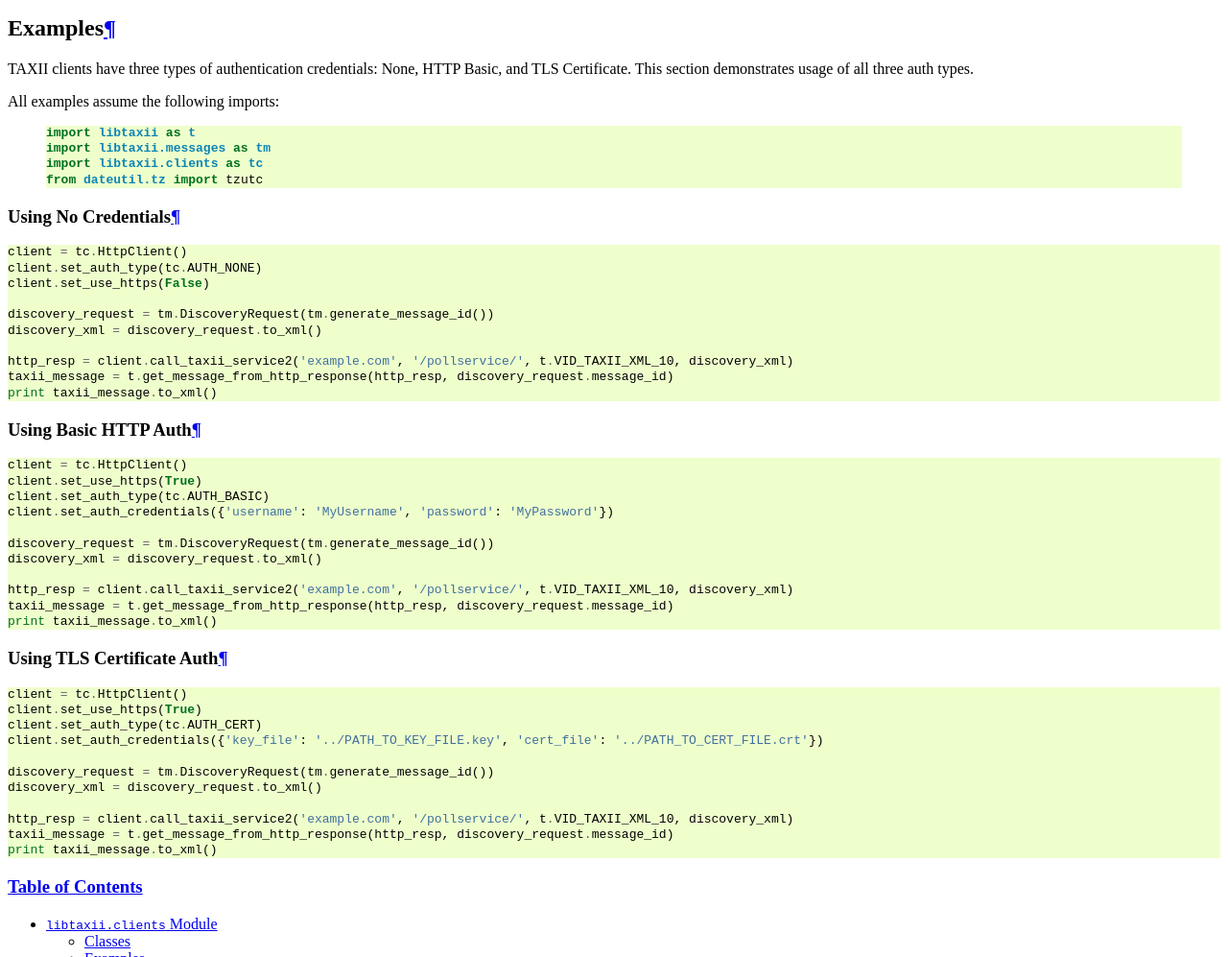
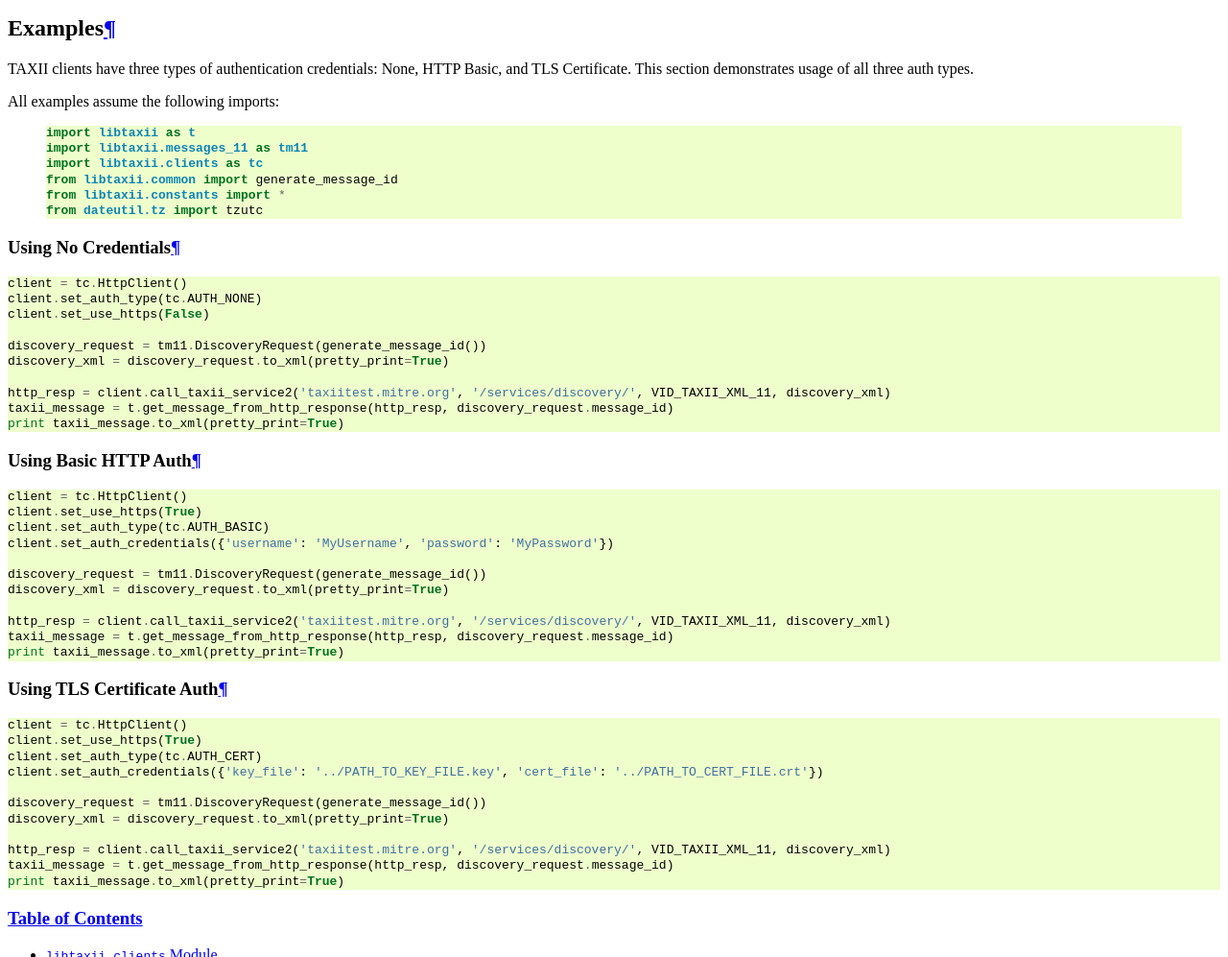
Before and after one commit to TAXIIProject/libtaxii, a Sphinx documentation site: the page built from docs/api/clients.rst, in a window 1280 px wide and 1400 px high, cut to the strip 403-1400 px from the top of the window. Shown: the whole strip at 96% size. Built offline with Sphinx 7.4.7, drawn with Linux system fonts in a browser that asks for light colours.

Commit message:
Updated clients doc to show newer usages

```diff
--- a/docs/api/clients.rst
+++ b/docs/api/clients.rst
@@ -21,8 +21,10 @@ All examples assume the following imports:
 	.. code-block:: python
 
 		import libtaxii as t
-		import libtaxii.messages as tm
+		import libtaxii.messages_11 as tm11
 		import libtaxii.clients as tc
+		from libtaxii.common import generate_message_id
+		from libtaxii.constants import *
 		from dateutil.tz import tzutc
 
 Using No Credentials
@@ -34,12 +36,12 @@ Using No Credentials
 	client.set_auth_type(tc.AUTH_NONE)
 	client.set_use_https(False)
 
-	discovery_request = tm.DiscoveryRequest(tm.generate_message_id())
-	discovery_xml = discovery_request.to_xml()
+	discovery_request = tm11.DiscoveryRequest(generate_message_id())
+	discovery_xml = discovery_request.to_xml(pretty_print=True)
 
-	http_resp = client.call_taxii_service2('example.com', '/pollservice/', t.VID_TAXII_XML_10, discovery_xml)
+	http_resp = client.call_taxii_service2('taxiitest.mitre.org', '/services/discovery/', VID_TAXII_XML_11, discovery_xml)
 	taxii_message = t.get_message_from_http_response(http_resp, discovery_request.message_id)
-	print taxii_message.to_xml()
+	print taxii_message.to_xml(pretty_print=True)
 
 Using Basic HTTP Auth
 *********************
@@ -51,12 +53,12 @@ Using Basic HTTP Auth
 	client.set_auth_type(tc.AUTH_BASIC)
 	client.set_auth_credentials({'username': 'MyUsername', 'password': 'MyPassword'})
 
-	discovery_request = tm.DiscoveryRequest(tm.generate_message_id())
-	discovery_xml = discovery_request.to_xml()
+	discovery_request = tm11.DiscoveryRequest(generate_message_id())
+	discovery_xml = discovery_request.to_xml(pretty_print=True)
 
-	http_resp = client.call_taxii_service2('example.com', '/pollservice/', t.VID_TAXII_XML_10, discovery_xml)
+	http_resp = client.call_taxii_service2('taxiitest.mitre.org', '/services/discovery/', VID_TAXII_XML_11, discovery_xml)
 	taxii_message = t.get_message_from_http_response(http_resp, discovery_request.message_id)
-	print taxii_message.to_xml()
+	print taxii_message.to_xml(pretty_print=True)
 
 Using TLS Certificate Auth
 **************************
@@ -68,9 +70,9 @@ Using TLS Certificate Auth
 	client.set_auth_type(tc.AUTH_CERT)
 	client.set_auth_credentials({'key_file': '../PATH_TO_KEY_FILE.key', 'cert_file': '../PATH_TO_CERT_FILE.crt'})
 
-	discovery_request = tm.DiscoveryRequest(tm.generate_message_id())
-	discovery_xml = discovery_request.to_xml()
+	discovery_request = tm11.DiscoveryRequest(generate_message_id())
+	discovery_xml = discovery_request.to_xml(pretty_print=True)
 
-	http_resp = client.call_taxii_service2('example.com', '/pollservice/', t.VID_TAXII_XML_10, discovery_xml)
+	http_resp = client.call_taxii_service2('taxiitest.mitre.org', '/services/discovery/', VID_TAXII_XML_11, discovery_xml)
 	taxii_message = t.get_message_from_http_response(http_resp, discovery_request.message_id)
-	print taxii_message.to_xml()
+	print taxii_message.to_xml(pretty_print=True)
```
Also changed, not shown: other parts of docs/api/clients.rst (+1 -1 lines).
